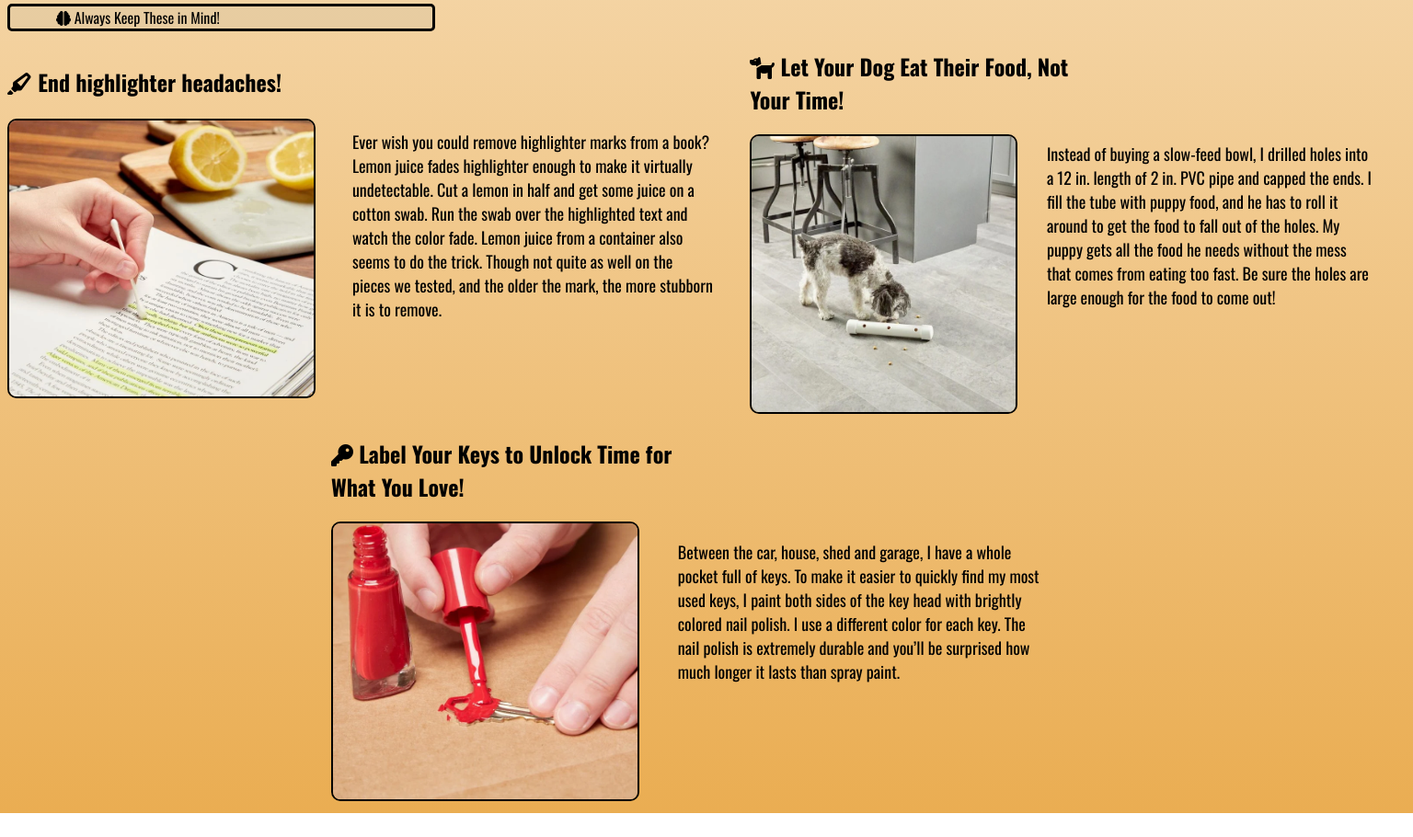
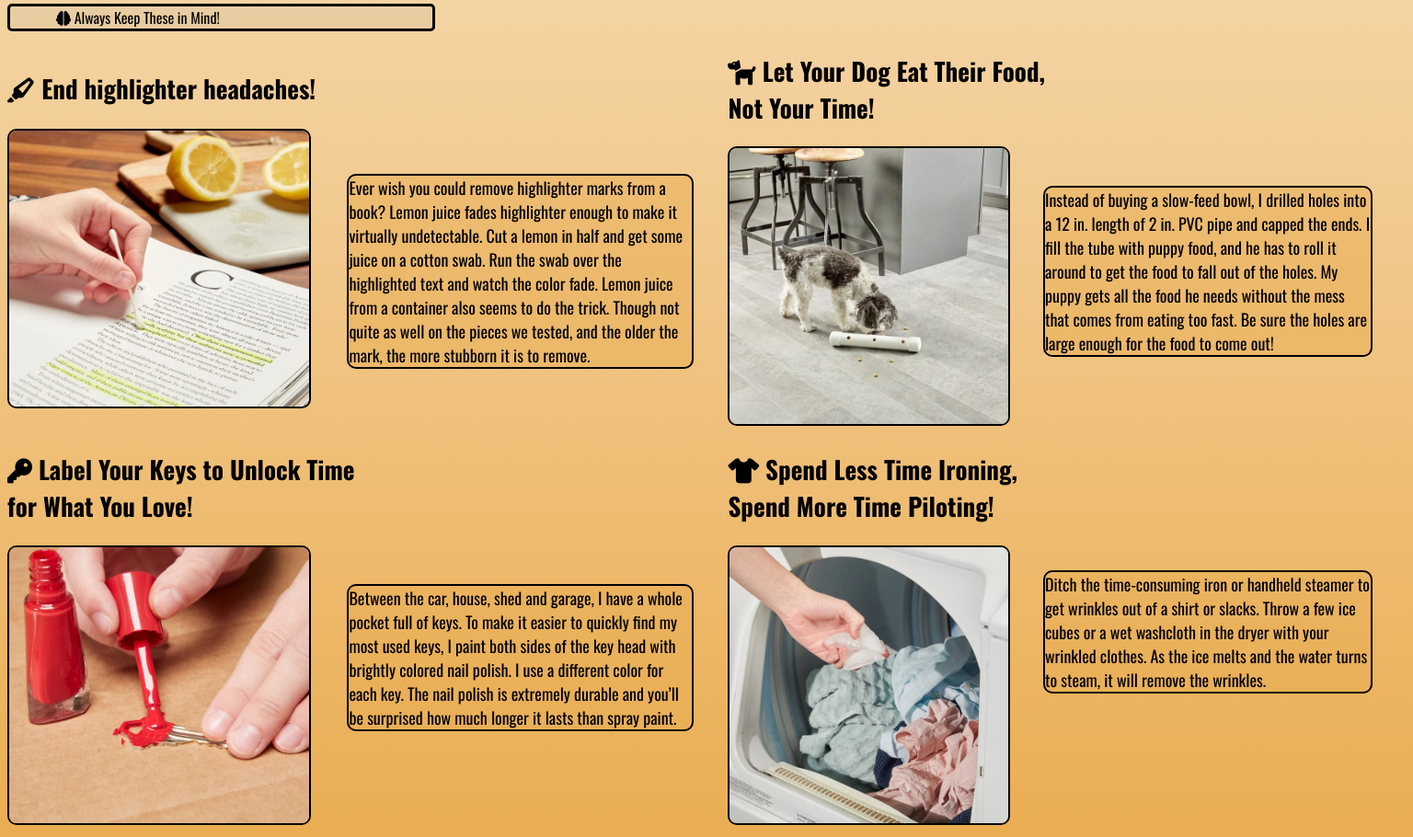
Before and after one commit to acelliott1218/task-smasher, a plain HTML site: page index.html in a window 1536 px wide. Shown: the part 1020-1930 px from the top of the page at 92% size. Before the commit the page ends 1904 px from the top, so only its background shows below. Drawn offline with nearby package versions, Linux system fonts and the light colour scheme.

Commit message:
responsiveness: enhance responsiveness, further optimize on larger screens

```diff
--- a/assets/css/styles.css
+++ b/assets/css/styles.css
@@ -2,23 +2,23 @@
 
 body {
     background-image: linear-gradient(#FFFFFF, #eaad52);
-    font-family:'Oswald', sans-serif;
+    font-family: 'Oswald', sans-serif;
 }
 
 a {
-    text-decoration:none;
-    color:inherit;
+    text-decoration: none;
+    color: inherit;
 }
 
 hr {
-    border:2px solid;
+    border: 2px solid;
 }
 
 #menu-buttons {
-    list-style:none;
-    display:flex;
-    flex-direction:column;
-    justify-content:space-evenly;
+    list-style: none;
+    display: flex;
+    flex-direction: column;
+    justify-content: space-evenly;
 }
 
 /* partially taken from https://www.w3schools.com/howto/howto_css_outline_buttons.asp for convenience's sake */
@@ -26,7 +26,7 @@ hr {
 #menu-buttons li {
     background-color: #fafafa;
     color: black;
-  padding:5px 2px;
+    padding: 5px 2px;
     font-size: 20px;
 
 }
@@ -46,54 +46,56 @@ nav {
 }
 
 #menu-toggle {
-    display:none;
+    display: none;
 }
 
 
 
 header {
-    display:flex;
-    justify-content:space-between;
-    font-size:larger;
+    display: flex;
+    justify-content: space-between;
+    font-size: larger;
 }
 
 .menu-toggle-label {
     font-size: 2rem;
-    position:relative;
-    align-self:center;
+    position: relative;
+    align-self: center;
 }
 
 
-header > hr {
-    display:none;
+header>hr {
+    display: none;
 }
+
 /* the .active class shows the user which page they're on */
 .active {
-    text-decoration:underline;
+    text-decoration: underline;
 }
 
 /* code for the mindset box drop-down */
 
 #structures {
-    background:rgba(213, 195, 161, 0.4);
+    background: rgba(213, 195, 161, 0.4);
     border: 3px solid black;
-    border-radius:5px;
-    padding-right:25px;
-    padding-left:50px;
-    width:25vw
+    border-radius: 5px;
+    padding-right: 25px;
+    padding-left: 50px;
+    width: 25vw
 }
 
 #secrets-toggle:checked~#secrets {
-    display:block
+    display: block
 }
 
 #secrets {
-    display:none;
+    display: none;
 }
 
 #secrets-toggle {
-    display:none;
+    display: none;
 }
+
 /* Taken from the love-running project, some help from https://reintech.io/blog/creating-responsive-hero-section-with-css */
 #hero {
     height: 400px;
@@ -104,41 +106,49 @@ header > hr {
 }
 
 /* allows top menu elements to be underlined on mouseover */
-#menu-buttons > a:hover {
-    text-decoration:underline;
+#menu-buttons>a:hover {
+    text-decoration: underline;
 }
+
+img {
+    border: 1px solid;
+    border-radius: 10px;
+}
+
 /*
 tablet query */
 
-@media screen and (min-width:768px){
+@media screen and (min-width:768px) {
 
     #menu-buttons {
-        flex-direction:row;
-        font-size:large;
-        padding-top:50px;
+        flex-direction: row;
+        font-size: large;
+        padding-top: 50px;
     }
 
     .hack-picture {
-        width:100%;
+        width: 55%;
     }
 }
 
 /* laptop query */
 @media screen and (min-width:1024px) {
     #hero {
-        height:100vh;
+        height: 100vh;
     }
+
     .hack-picture {
-        width:80%;
+        width: 80%;
     }
 
     #life-hacks hr {
-        display:none;
+        display: none;
     }
 
     p {
-        font-size:large;
+        font-size: large;
     }
+
     /* start of repositioning to make the website pretty on desktops/laptops, credit to https://www.w3schools.com/cssref/pr_grid-template-columns.php */
     #life-hacks {
         display: inline-grid;
@@ -149,29 +159,72 @@ tablet query */
 
 
     .top-pic {
-        margin-top:2px;
+        margin-top: 2px;
     }
+
     .hack-picture {
-        border:2px solid;
-        border-radius:10px;
+        border: 2px solid;
+        border-radius: 10px;
     }
 
     p {
-    position:relative;
-    right:10%;}
+        position: relative;
+        right: 10%;
+        top: 9%;
+    }
+
+    .text-top {
+        position: relative;
+        top: 13%;
+    }
 
     .center {
-    position:relative;
-    left:85%;
-    align-self:center; }
+        position: relative;
+
+        align-self: center;
+    }
 
     .last-text {
-    position:relative;
-    left:80%;
+        top: 2.5%;
+    }
+
+
 
 }
 
 /* large screen query */
 @media screen and (min-width:1440px) {
 
+    #life-hacks {
+        font-size: large;
     }
+
+    #life-hacks p {
+        border:2px solid;
+        border-radius:10px;
+        background:rgba(234, 173, 82,0.5);
+    }
+
+    p {
+        position: relative;
+        right: 10%;
+        top: 7%;
+    }
+
+    .text-top {
+        position: relative;
+        top: 10%;
+
+    }
+
+    .center {
+        position: relative;
+
+        align-self: center;
+    }
+
+    .last-text {
+        top: .5%;
+    }
+
+}
--- a/index.html
+++ b/index.html
@@ -59,25 +59,32 @@
     <!-- Start of Life Hacks -->
     <!-- Taken from this article (https://www.familyhandyman.com/list/life-hacks-youll-wish-you-knew-sooner/) for ease of showcasing -->
     <section id="life-hacks">
-    <div class="left">
-        <h2 class="right"><i class="fa-solid fa-highlighter"></i> End highlighter headaches!</h2>
+    <div class="top-left">
+        <h2 class="top-header"><i class="fa-solid fa-highlighter"></i> End highlighter headaches!</h2>
         <img src="assets/images/life-hack1.webp" class="hack-picture top-pic left" width=300px height=300px>
         <hr>
     </div>
-    <p class="right-text"> Ever wish you could remove highlighter marks from a book? Lemon juice fades highlighter enough to make it virtually undetectable. Cut a lemon in half and get some juice on a cotton swab. Run the swab over the highlighted text and watch the color fade.
+    <p class="text-top"> Ever wish you could remove highlighter marks from a book? Lemon juice fades highlighter enough to make it virtually undetectable. Cut a lemon in half and get some juice on a cotton swab. Run the swab over the highlighted text and watch the color fade.
         Lemon juice from a container also seems to do the trick. Though not quite as well on the pieces we tested, and the older the mark, the more stubborn it is to remove.</p>
-    <div class="right">
-        <h2><i class="fa-solid fa-dog fa-flip-horizontal"></i> Let Your Dog Eat Their Food, Not Your Time!</h2>
+    <div class="top-right">
+        <h2 class="top-header"><i class="fa-solid fa-dog fa-flip-horizontal"></i> Let Your Dog Eat Their Food, Not Your Time!</h2>
         <img src="assets/images/life-hack2.webp" class="hack-picture right" width=300px height=300px>
         <hr>
     </div>
-    <p class="left-text">Instead of buying a slow-feed bowl, I drilled holes into a 12 in. length of 2 in. PVC pipe and capped the ends. I fill the tube with puppy food, and he has to roll it around to get the food to fall out of the holes. My puppy gets all the food he needs without the mess that comes from eating too fast. Be sure the holes are large enough for the food to come out! </p>
+    <p class="text-top">Instead of buying a slow-feed bowl, I drilled holes into a 12 in. length of 2 in. PVC pipe and capped the ends. I fill the tube with puppy food, and he has to roll it around to get the food to fall out of the holes. My puppy gets all the food he needs without the mess that comes from eating too fast. Be sure the holes are large enough for the food to come out! </p>
     <div class="center">
         <h2 class="center-h2"><i class="fa-solid fa-key"></i> Label Your Keys to Unlock Time for What You Love!</h2>
         <img src="assets/images/life-hack3.webp" class="hack-picture" width=300px height=300px>
         <hr>
     </div>
-    <p class="last-text"> Between the car, house, shed and garage, I have a whole pocket full of keys. To make it easier to quickly find my most used keys, I paint both sides of the key head with brightly colored nail polish. I use a different color for each key. The nail polish is extremely durable and you’ll be surprised how much longer it lasts than spray paint.</p>
+    <p> Between the car, house, shed and garage, I have a whole pocket full of keys. To make it easier to quickly find my most used keys, I paint both sides of the key head with brightly colored nail polish. I use a different color for each key. The nail polish is extremely durable and you’ll be surprised how much longer it lasts than spray paint.</p>
+    <div class="center">
+        <!-- This title makes no sense, but I wanted it to rhyme -->
+        <h2 class="center-h2"><i class="fa-solid fa-shirt"></i> Spend Less Time Ironing, Spend More Time Piloting!</h2>
+        <img src="assets/images/life-hack4.webp" class="hack-picture" width=300px height=300px>
+        <hr>
+    </div>
+    <p class="last-text"> Ditch the time-consuming iron or handheld steamer to get wrinkles out of a shirt or slacks. Throw a few ice cubes or a wet washcloth in the dryer with your wrinkled clothes. As the ice melts and the water turns to steam, it will remove the wrinkles.</p>
 </section>
 </main>
 <footer>
```
Also changed, not shown: assets/images/life-hack4.webp (added). Lines whose indentation alone changed are shown as unchanged.
